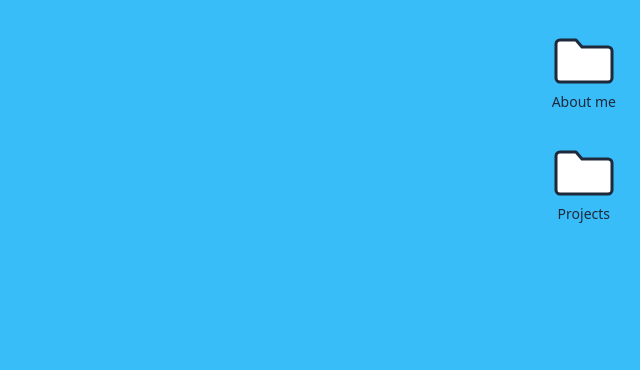
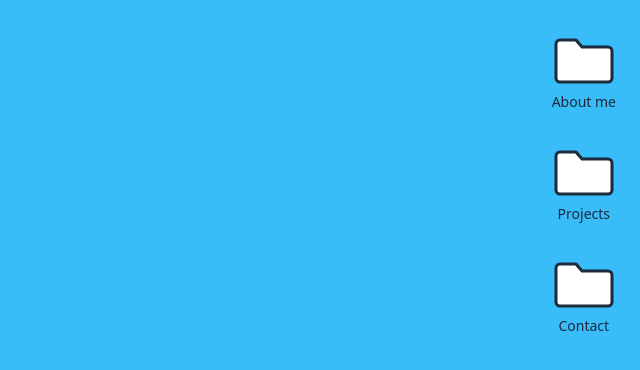
Before and after one commit to TitanL/MyPortfolio, a React (Vite) app in the folder portfolio/: page / in a window 1280 px wide. Shown: the top 370 px of the page, without its empty margins (640-1280 px from the left). Built offline with nearby package versions, Linux system fonts and the light colour scheme.

Commit message:
Add Contact desktop folder and draggable window

```diff
--- a/portfolio/src/App.tsx
+++ b/portfolio/src/App.tsx
@@ -4,8 +4,9 @@ import Window from "./components/Window";
 import FolderIcon from "./components/FolderIcon";
 import Projects from "./components/Projects";
 import SkillBubbles from "./components/SkillBubbles";
+import Contact from "./components/Contact";
 
-type WindowId = "about" | "projects";
+type WindowId = "about" | "projects" | "contact";
 
 export default function App() {
   const desktopRef = useRef<HTMLDivElement>(null);
@@ -31,9 +32,23 @@ export default function App() {
       <nav aria-label="Desktop folders" className="absolute right-4 top-6 z-50 flex flex-col gap-4">
         <FolderIcon label="About me" onClick={() => bringToFront("about")} />
         <FolderIcon label="Projects" onClick={() => bringToFront("projects")} />
+        <FolderIcon label="Contact" onClick={() => bringToFront("contact")} />
       </nav>
 
       <AnimatePresence>
+        {openWindows.includes("contact") && (
+          <Window
+            key="contact"
+            title="Contact"
+            onClose={() => closeWindow("contact")}
+            onFocus={() => bringToFront("contact")}
+            zIndex={openWindows.indexOf("contact") + 1}
+            constraintsRef={desktopRef}
+            className="!top-40 max-w-[calc(100%-1rem)]"
+          >
+            <Contact />
+          </Window>
+        )}
         {openWindows.includes("about") && (
           <Window
             key="about"
```
